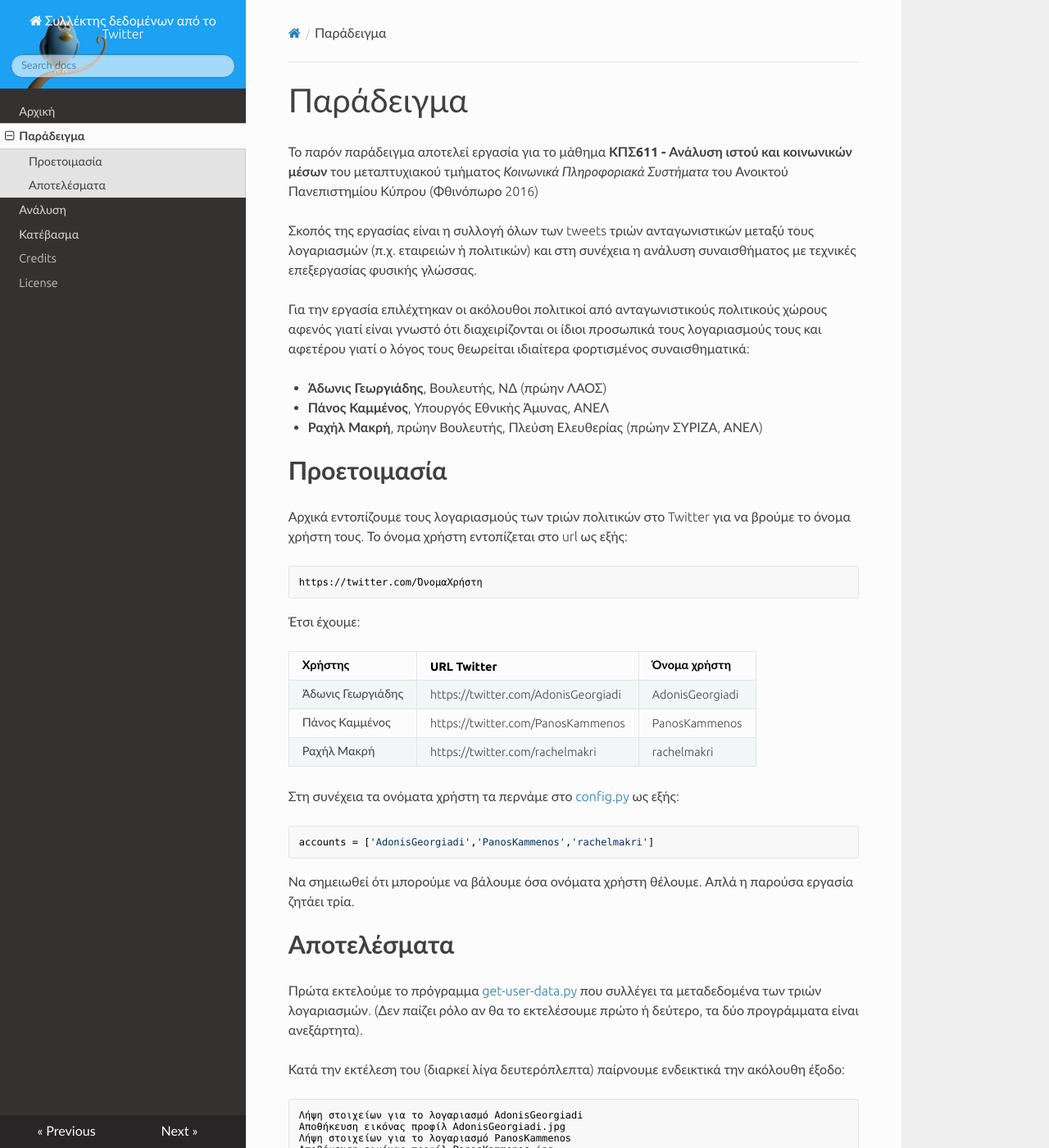
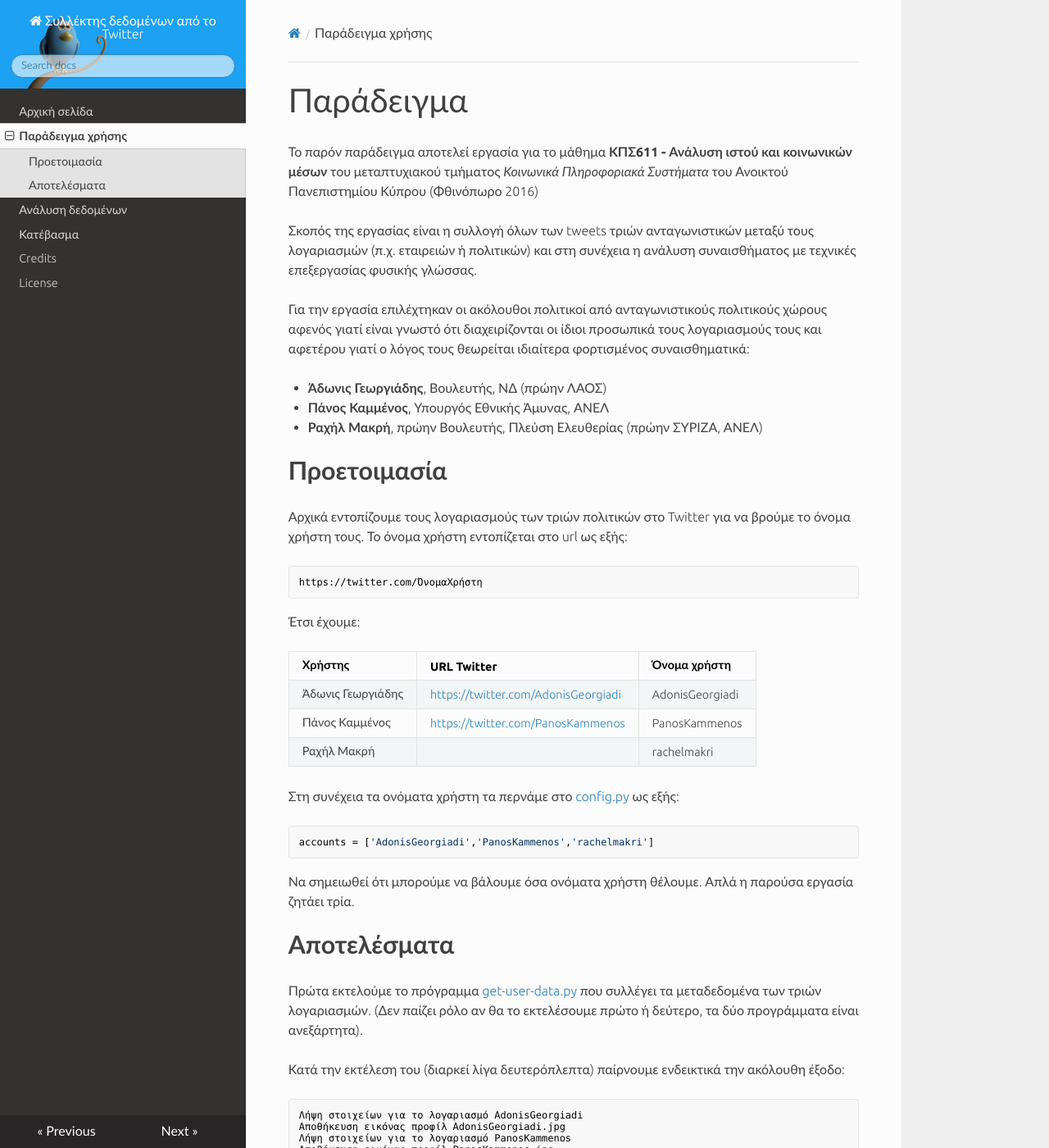
Before and after one commit to Protonotarios/get-tweets, an MkDocs documentation site: the page built from docs/Παράδειγμα/README.md, in a window 1280 px wide and 1400 px high. Shown: the whole window at 82% size. Built offline with MkDocs 1.6.1, drawn with Linux system fonts in a browser that asks for light colours; nearby versions of some CDN libraries; old or Windows-style settings are respelled for this version of MkDocs.

Commit message:
Επιμέλεια

```diff
--- a/docs/Παράδειγμα/README.md
+++ b/docs/Παράδειγμα/README.md
@@ -28,9 +28,9 @@ https://twitter.com/ΌνομαΧρήστη
 
 | Χρήστης           | URL Twitter                         | Όνομα χρήστη    |
 | ----------------- | ----------------------------------- | --------------- |
-| Άδωνις Γεωργιάδης | https://twitter.com/AdonisGeorgiadi | AdonisGeorgiadi |
-| Πάνος Καμμένος    | https://twitter.com/PanosKammenos   | PanosKammenos   |
-| Ραχήλ Μακρή       | https://twitter.com/rachelmakri     | rachelmakri     |
+| Άδωνις Γεωργιάδης | [https://twitter.com/AdonisGeorgiadi](https://twitter.com/AdonisGeorgiadi) | AdonisGeorgiadi |
+| Πάνος Καμμένος    | [https://twitter.com/PanosKammenos](https://twitter.com/PanosKammenos)   | PanosKammenos   |
+| Ραχήλ Μακρή       | [](https://twitter.com/rachelmakri)     | rachelmakri     |
 
 Στη συνέχεια τα ονόματα χρήστη τα περνάμε στο [config.py](../config.py) ως εξής:
 
--- a/mkdocs.yml
+++ b/mkdocs.yml
@@ -1,8 +1,8 @@
 site_name: Συλλέκτης δεδομένων από το Twitter
 pages:
-- Αρχική: index.md
-- Παράδειγμα: Παράδειγμα/README.md
-- Ανάλυση: Παράδειγμα/README2.md
+- Αρχική σελίδα: index.md
+- Παράδειγμα χρήσης: Παράδειγμα/README.md
+- Ανάλυση δεδομένων: Παράδειγμα/README2.md
 - Κατέβασμα: download.md
 - Credits: credits.md
 - License: LICENSE.md
```
